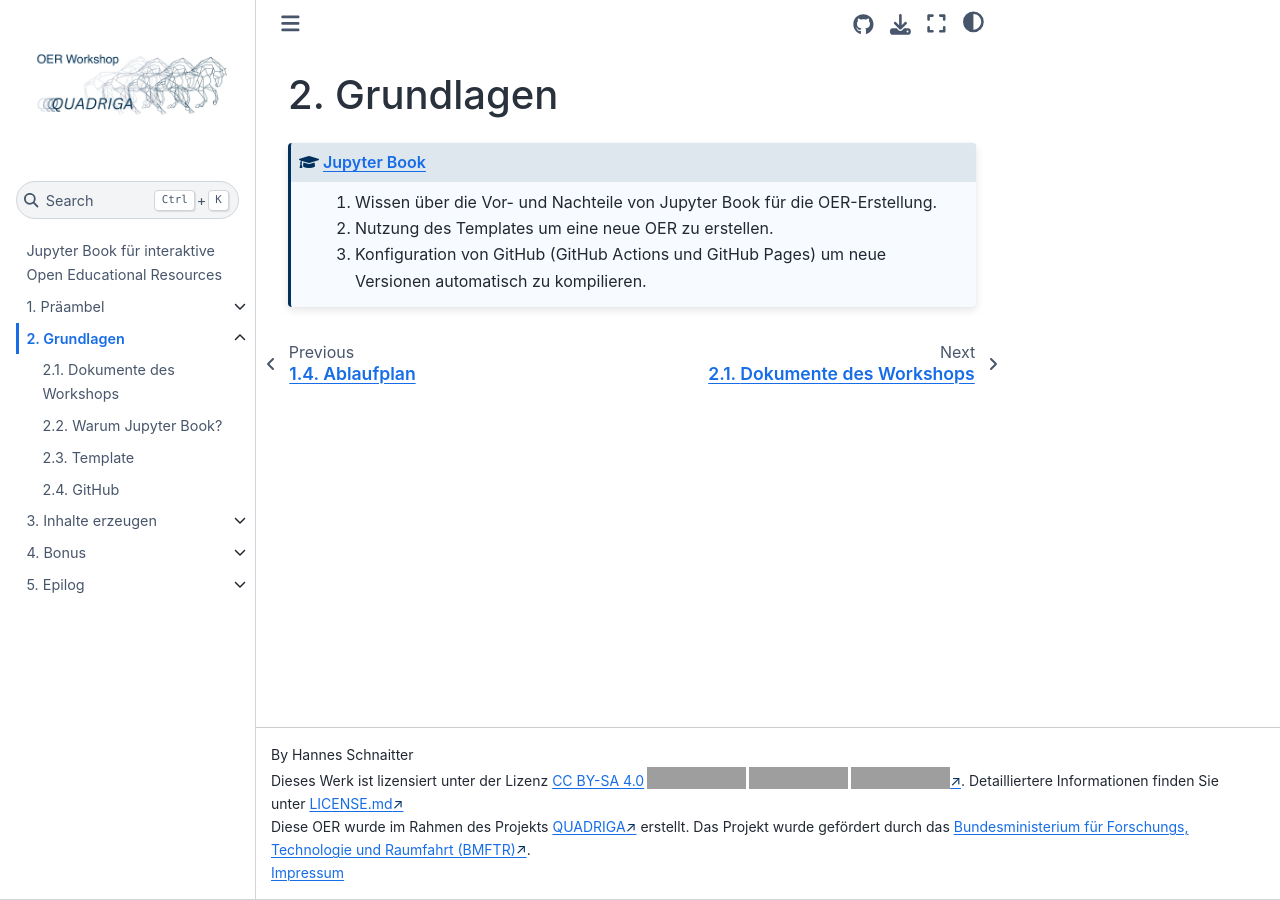
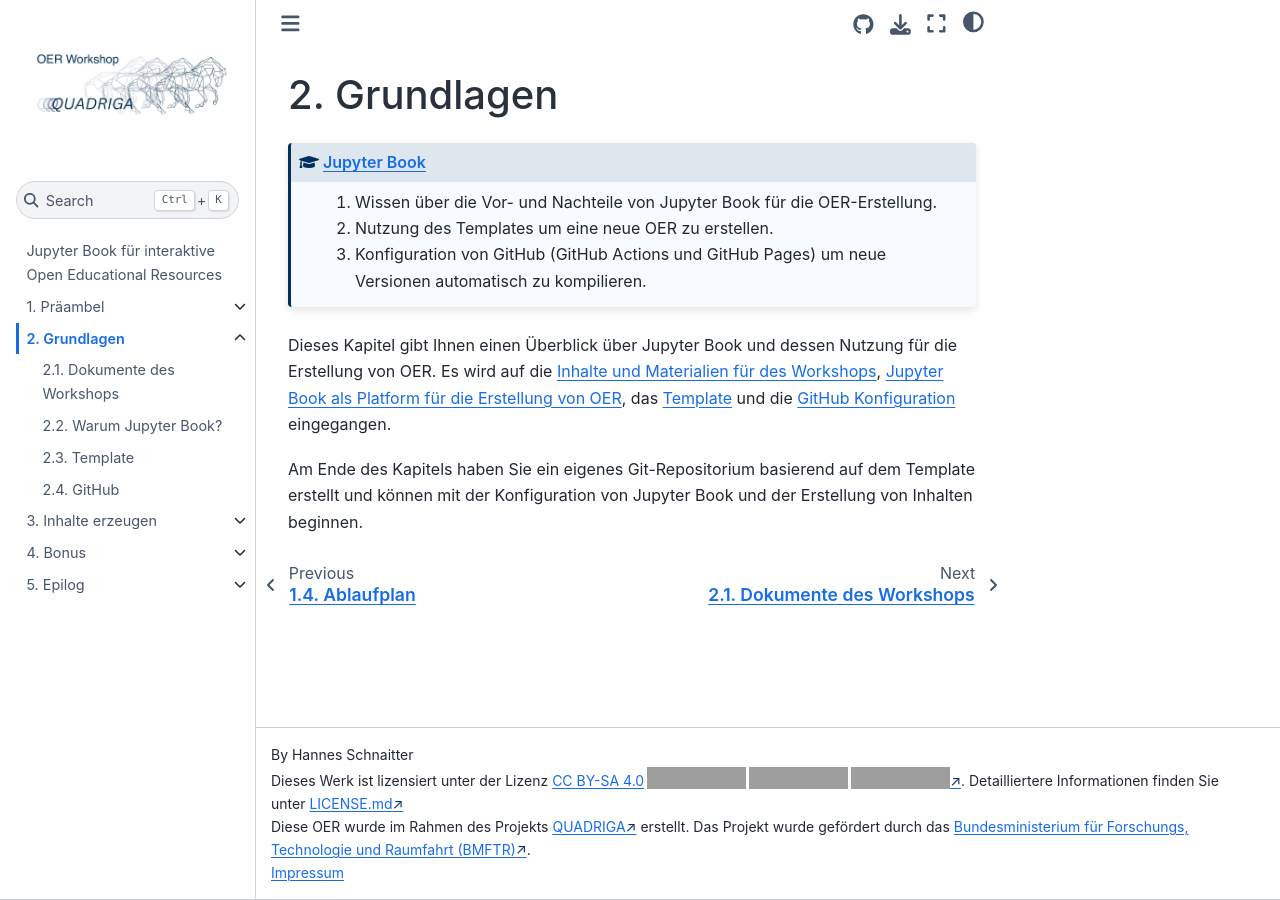
Before and after one commit to quadriga-dk/OER-Workshop, a Jupyter Book: the page built from grundlagen/einleitung.md, in a window 1280 px wide. Built offline with Jupyter Book 1.0.4 settings and Sphinx 7.4.7 and the Sphinx Book theme 1.1.4, drawn with Linux system fonts in a browser that asks for light colours; pages that are not in the unit, such as notebooks, are missing from menus; grey boxes are pictures that could not be loaded.

Commit message:
feat: add introductory paragraphs to the chapters

````diff
--- a/grundlagen/einleitung.md
+++ b/grundlagen/einleitung.md
@@ -7,3 +7,7 @@
 2. Nutzung des Templates um eine neue OER zu erstellen.
 3. Konfiguration von GitHub (GitHub Actions und GitHub Pages) um neue Versionen automatisch zu kompilieren.
 ```
+
+Dieses Kapitel gibt Ihnen einen Überblick über Jupyter Book und dessen Nutzung für die Erstellung von OER. Es wird auf die [Inhalte und Materialien für des Workshops](dokumente.md), [Jupyter Book als Platform für die Erstellung von OER](jupyter_book.md), das [Template](template.md) und die [GitHub Konfiguration](github.md) eingegangen.
+
+Am Ende des Kapitels haben Sie ein eigenes Git-Repositorium basierend auf dem Template erstellt und können mit der Konfiguration von Jupyter Book und der Erstellung von Inhalten beginnen.
````
Also changed, not shown: bonus/einleitung.md (+2 -0 lines), index.md (+1 -0 lines), inhalte/einleitung.md (+4 -0 lines).
